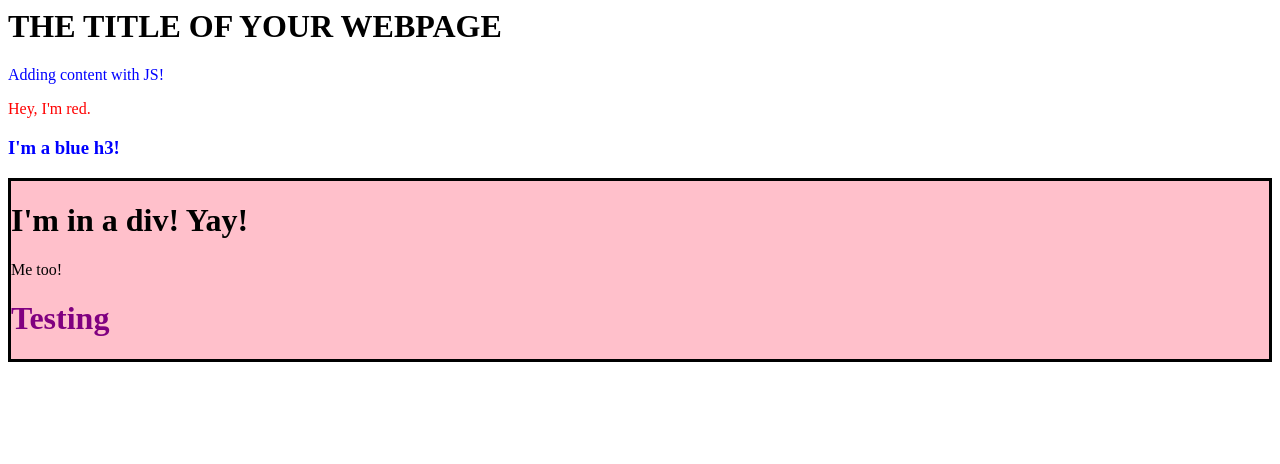
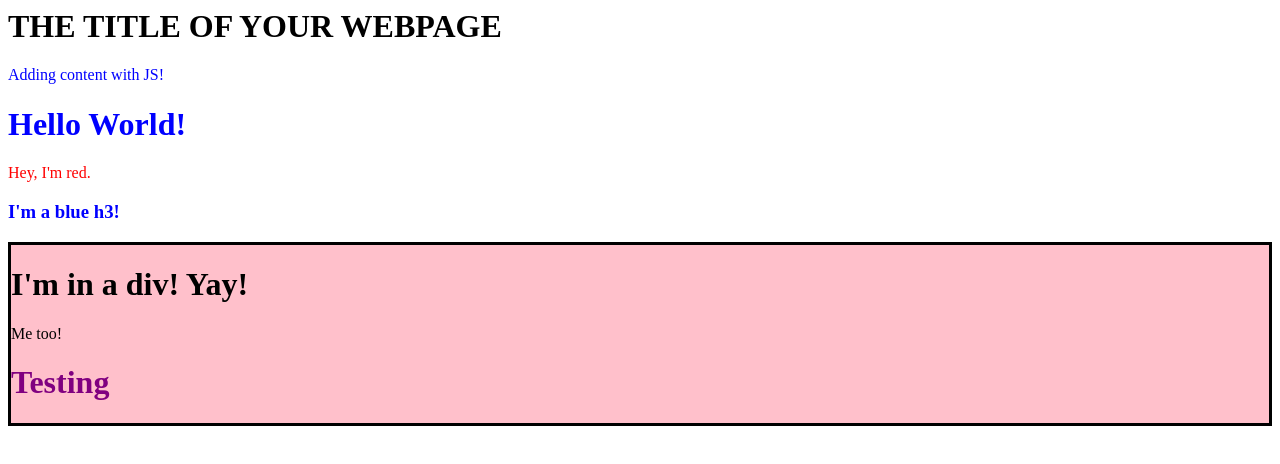
Before and after one commit to guilhermxlopes/js-practice, a plain HTML site: page index.html in a window 1280 px wide. Drawn offline with Linux system fonts and the light colour scheme.

```diff
--- a/index.html
+++ b/index.html
@@ -8,6 +8,9 @@
   <body>
     <h1>THE TITLE OF YOUR WEBPAGE</h1>
     <div id="container"></div>
+    <div class="testing">
+      <h1>Hello World!</h1>
+    </div>
     <script src="practice.js"></script>
   </body>
 </html>
--- a/practice.js
+++ b/practice.js
@@ -42,3 +42,7 @@
 h1.innerText = "Testing";
 
 div.append(h1);
+
+//button to change the font color
+const testing = document.querySelector(".testing");
+const textcolor = (testing.style.color = "blue");
```
Also changed, not shown: style.css (added).
